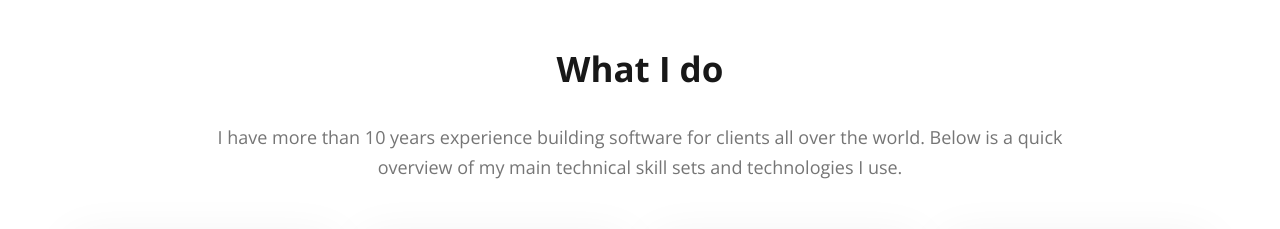
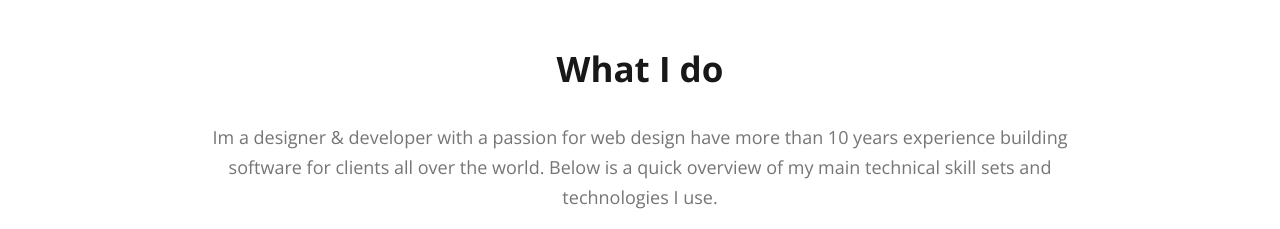
Before and after one commit to nissumon11/practice-task-project, a plain HTML site: page index.html in a window 1280 px wide. Shown: the part 1660-1889 px from the top of the page. Drawn offline with nearby package versions, Linux system fonts and the light colour scheme.

Commit message:
completed Project

```diff
--- a/index.html
+++ b/index.html
@@ -87,9 +87,10 @@
         <h2 class="section-title">What I do</h2>
 
         <p class="section-description">
-          I have more than 10 years experience building software for clients all
-          over the world. Below is a quick overview of my main technical skill
-          sets and technologies I use.
+          Im a designer & developer with a passion for web design have more than
+          10 years experience building software for clients all over the world.
+          Below is a quick overview of my main technical skill sets and
+          technologies I use.
         </p>
 
         <div class="skills">
```
